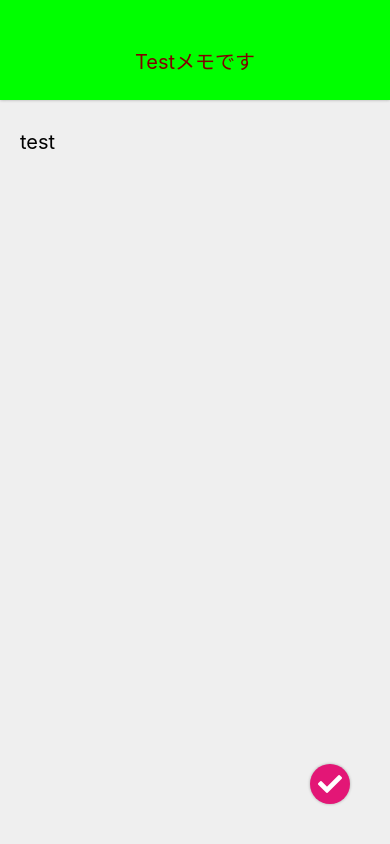
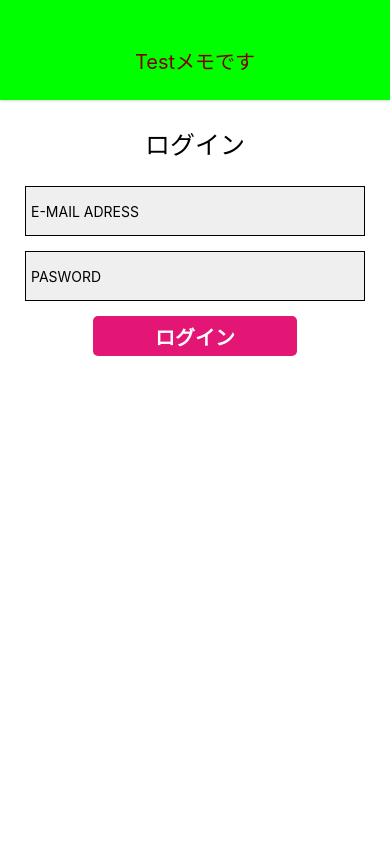
Before and after one commit to yuokawara/React_study, a React Native app: screen / in a window 390 px wide. Built offline with nearby package versions, Linux system fonts and the light colour scheme.

Commit message:
React練習 レイアウト終了 20200216

```diff
--- a/App.js
+++ b/App.js
@@ -7,13 +7,15 @@ import AppBar from './src/components/AppBar.js'
 import MemoListScreen from './src/screens/MemoListScreen.js'
 import MemoDetailScreen from './src/screens/MemoDetailScreen.js';
 import MemoEditScreen from './src/screens/MemoEditScreen.js';
+import LoginScreen from './src/screens/LoginScreen.js';
+import SignupScreen from './src/screens/SignupScreen.js';
 
 export default class App extends React.Component {
   render() {
     return (
       <View style={styles.container}>
           <AppBar />
-          <MemoEditScreen />
+          <LoginScreen />
       </View>
     );
   }
--- /dev/null
+++ b/src/screens/LoginScreen.js
@@ -0,0 +1,64 @@
+import React from 'react';
+import { StyleSheet, View, Text, TextInput, TouchableHighlight } from 'react-native';
+
+
+
+class LoginScreen extends React.Component {
+    render() {
+        return (
+            <View style={styles.container}>
+            <Text style={styles.title}>ログイン</Text>
+                <TextInput style={styles.input} value="E-MAIL ADRESS" />
+                <TextInput style={styles.input} value="PASWORD" />
+                <TouchableHighlight style={styles.Button} onPress={() => {}} underlayColor="#C70F66">
+                    <Text style={styles.ButtonTitle}>ログイン</Text>
+                </TouchableHighlight>
+            </View>
+        );
+    }
+}
+
+const styles = StyleSheet.create({
+    container: {
+        flex: 1,
+        width: '100%',
+        padding: 25,
+        backgroundColor: '#fff',
+    },
+
+    // title
+    title: {
+        fontSize: 25,
+        alignSelf: "center",
+        marginBottom: 25,
+    },
+
+    // input
+    input: {
+        backgroundColor: '#efefef',
+        height: 50,
+        padding: 5,
+        marginBottom: 15,
+        borderWidth: 1,
+        borderColor: '#000',
+    },
+
+    // button
+    Button: {
+        width: '60%',
+        backgroundColor: '#E31676',
+        height: 40,
+        borderRadius: 5,
+        justifyContent: "center",
+        alignItems: "center", // button内のコンテンツをセンターにする
+        alignSelf: "center", // button本体をセンターにする
+    },
+    ButtonTitle: {
+        color: '#fff',
+        fontSize: 20,
+        fontWeight: "bold",
+    },
+});
+
+
+export default LoginScreen;
--- /dev/null
+++ b/src/screens/SignupScreen.js
@@ -0,0 +1,64 @@
+import React from 'react';
+import { StyleSheet, View, Text, TextInput, TouchableHighlight } from 'react-native';
+
+
+
+class SignupScreen extends React.Component {
+    render() {
+        return (
+            <View style={styles.container}>
+            <Text style={styles.title}>メンバー登録</Text>
+                <TextInput style={styles.input} value="E-MAIL ADRESS" />
+                <TextInput style={styles.input} value="PASWORD" />
+                <TouchableHighlight style={styles.Button} onPress={() => {}} underlayColor="#C70F66">
+                    <Text style={styles.ButtonTitle}>Sign Up</Text>
+                </TouchableHighlight>
+            </View>
+        );
+    }
+}
+
+const styles = StyleSheet.create({
+    container: {
+        flex: 1,
+        width: '100%',
+        padding: 25,
+        backgroundColor: '#fff',
+    },
+
+    // title
+    title: {
+        fontSize: 25,
+        alignSelf: "center",
+        marginBottom: 25,
+    },
+
+    // input
+    input: {
+        backgroundColor: '#efefef',
+        height: 50,
+        padding: 5,
+        marginBottom: 15,
+        borderWidth: 1,
+        borderColor: '#000',
+    },
+
+    // button
+    Button: {
+        width: '60%',
+        backgroundColor: '#E31676',
+        height: 40,
+        borderRadius: 5,
+        justifyContent: "center",
+        alignItems: "center", // button内のコンテンツをセンターにする
+        alignSelf: "center", // button本体をセンターにする
+    },
+    ButtonTitle: {
+        color: '#fff',
+        fontSize: 20,
+        fontWeight: "bold",
+    },
+});
+
+
+export default SignupScreen;
```
